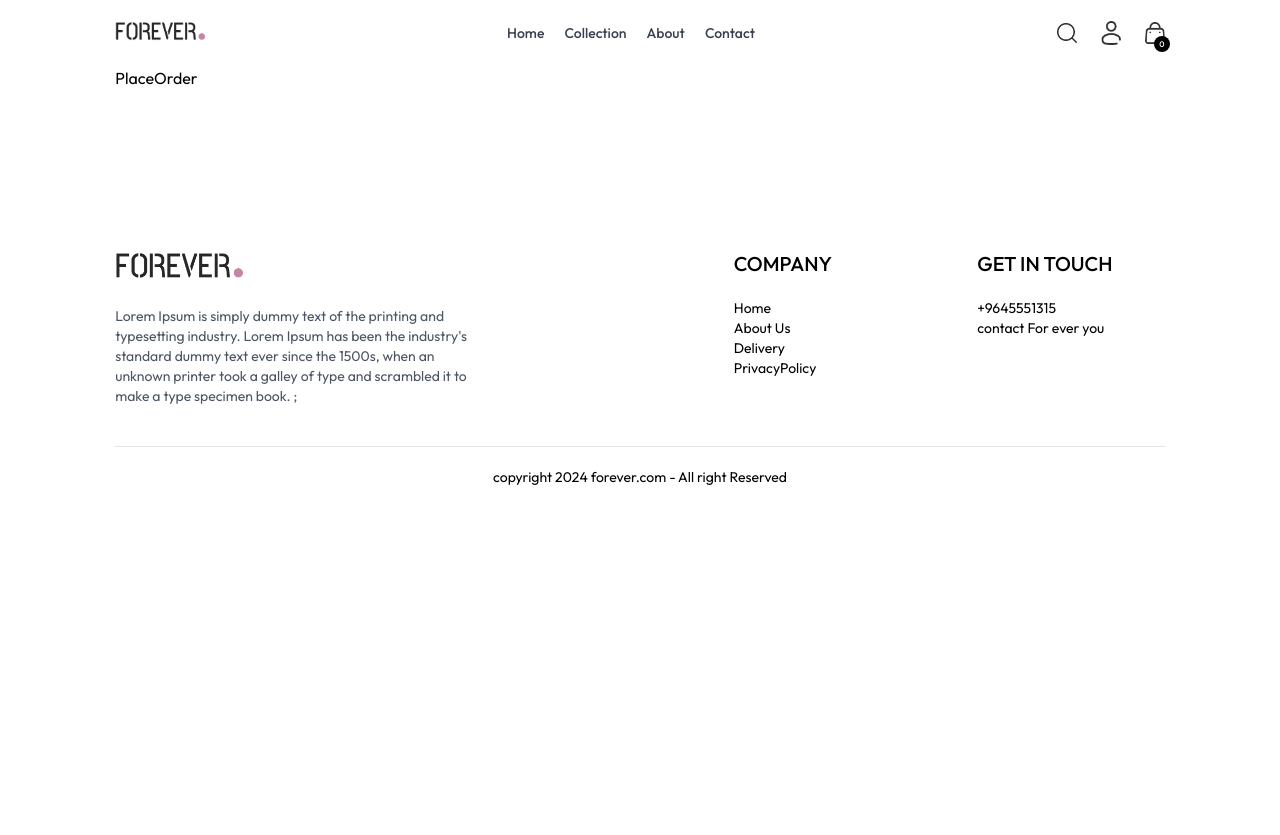
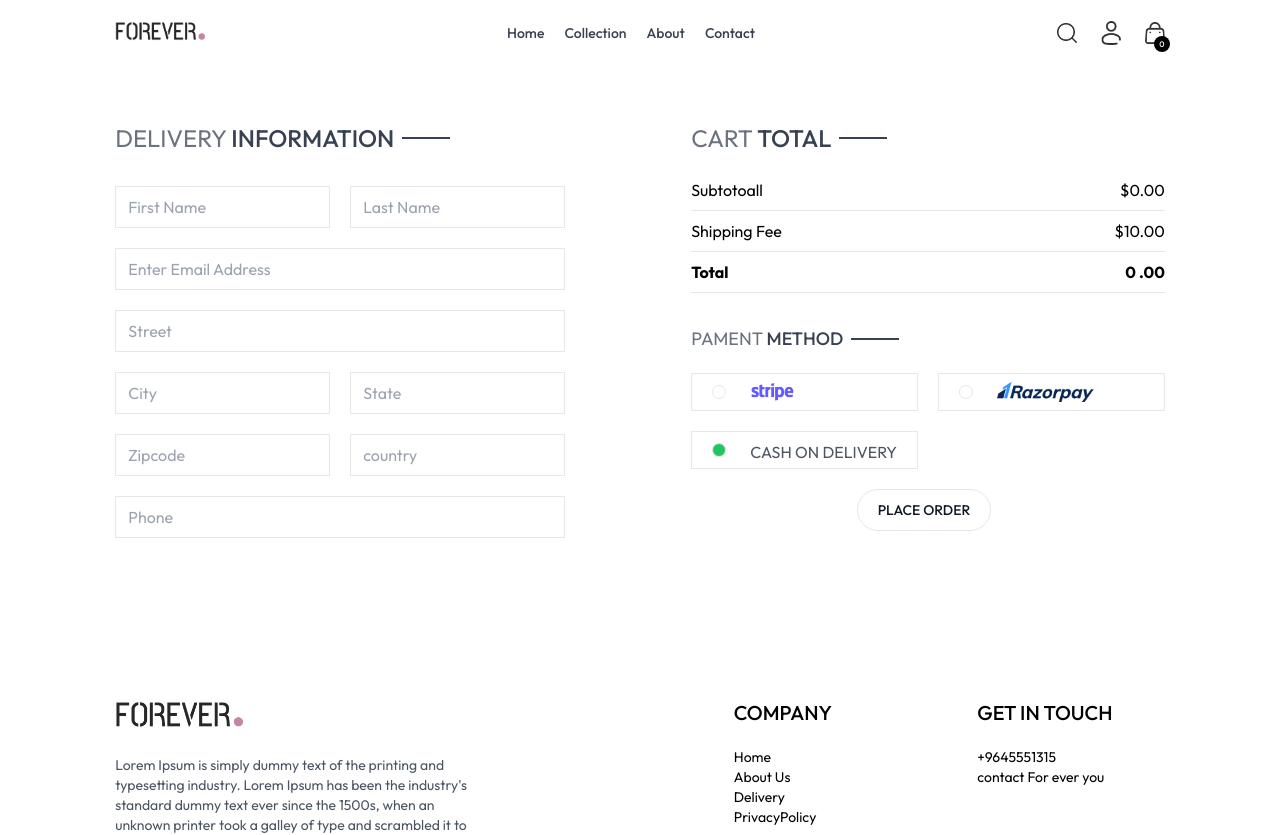
Before and after one commit to salmanulfarisvnb/e-commerce-Website, a React (Vite) app: page /place-order in a window 1280 px wide. Shown: the top 835 px of the page. Before the commit the page ends 800 px from the top, so only its background shows below. Built offline with nearby package versions, Linux system fonts and the light colour scheme.

Commit message:
place order added

```diff
--- a/src/components/CartTotal.jsx
+++ b/src/components/CartTotal.jsx
@@ -6,7 +6,7 @@ const CartTotal = () => {
   const { getCartAmount, delivery_fee, currency } = useContext(shopContext);
 
   return (
-    <div className="w-full text-2xl ">
+    <div className="w-full text-xl sm:text-2xl ">
       <Title text1={"CART "} text2={"TOTAL"} />
       <div className="flex flex-col gap-2 mt-3">
         <div className="flex justify-between text-base">
--- a/src/pages/PlaceOrder.jsx
+++ b/src/pages/PlaceOrder.jsx
@@ -1,7 +1,124 @@
-import React from "react";
+import React, { useContext, useState } from "react";
+import { ButtonBase, CartTotal, Title } from "../components";
+import { assets } from "../assets/frontend_assets/assets";
+import { shopContext } from "../context/ShopContext";
 
 const PlaceOrder = () => {
-  return <div>PlaceOrder</div>;
+  const [method, setMethod] = useState("cod");
+  const { navigate } = useContext(shopContext);
+  return (
+    <div className="flex flex-col justify-between gap-5 pt-5 md:flex-row sm:pt-14">
+      {/* .............Left  section ................. */}
+
+      <div className="flex flex-col gap-5 w-[450px] ">
+        <div className="text-xl sm:text-2xl">
+          <Title text1={"DELIVERY"} text2={"INFORMATION"} />
+        </div>
+        <div className="flex flex-col gap-3 sm:gap-5 sm:flex-row">
+          <input
+            className="w-full px-3 py-2 border"
+            type="text"
+            placeholder="First Name"
+          />
+          <input
+            className="w-full px-3 py-2 border"
+            type="text"
+            placeholder="Last Name"
+          />
+        </div>
+        <input
+          className="w-full px-3 py-2 border"
+          type="email"
+          required
+          placeholder="Enter Email Address "
+        />
+        <input
+          className="w-full px-3 py-2 border"
+          type="text"
+          placeholder="Street "
+        />
+        <div className="flex flex-col gap-3 sm:gap-5 sm:flex-row">
+          <input
+            className="w-full px-3 py-2 border"
+            type="text"
+            placeholder="City"
+          />
+          <input
+            className="w-full px-3 py-2 border"
+            type="text"
+            placeholder="State"
+          />
+        </div>
+        <div className="flex flex-col gap-3 sm:gap-5 sm:flex-row">
+          <input
+            className="w-full px-3 py-2 border"
+            type="text"
+            placeholder="Zipcode"
+          />
+          <input
+            className="w-full px-3 py-2 border"
+            type="text"
+            placeholder="country"
+          />
+        </div>
+        <input
+          className="w-full px-3 py-2 border"
+          type="tel"
+          placeholder="Phone "
+        />
+      </div>
+      {/* .................Right Section............. */}
+      <div>
+        <div className=" min-w-80">
+          <CartTotal />
+        </div>
+        <div className="mt-8 text-base sm:text-lg ">
+          <Title text1={"PAMENT"} text2={"METHOD"} />
+        </div>
+        <div className="grid grid-cols-1 gap-5 mt-2 xl:grid-cols-2">
+          <div
+            onClick={() => setMethod("spm")}
+            className="flex items-center justify-start px-5 py-2 border cursor-pointer max-sm:w-1/2 gap-x-6"
+          >
+            <p
+              className={` min-w-3.5 ${
+                method === "spm" ? "bg-green-500" : ""
+              } h-3.5 border rounded-full`}
+            ></p>
+            <img className="h-5 " src={assets.stripe_logo} alt="" />
+          </div>
+          <div
+            onClick={() => setMethod("rpm")}
+            className="flex items-center justify-start px-5 py-2 border cursor-pointer max-sm:w-1/2 gap-x-6"
+          >
+            <p
+              className={` min-w-3.5 ${
+                method === "rpm" ? "bg-green-500" : ""
+              } h-3.5 border rounded-full`}
+            ></p>
+            <img className="h-5 " src={assets.razorpay_logo} alt="" />
+          </div>
+          <div
+            onClick={() => setMethod("cod")}
+            className="flex items-center justify-start px-5 py-2 border cursor-pointer max-sm:w-1/2 gap-x-6"
+          >
+            <p
+              className={` min-w-3.5 ${
+                method === "cod" ? "bg-green-500" : ""
+              } h-3.5 border rounded-full`}
+            ></p>
+            <p className="h-5 text-gray-600 ">CASH ON DELIVERY</p>
+          </div>
+        </div>
+        <div
+          onClick={() => navigate("/orders")}
+          className="flex mt-5 xl:justify-center"
+        >
+          <ButtonBase text={"PLACE ORDER"} />
+        </div>
+      </div>
+    </div>
+  );
 };
 
 export default PlaceOrder;
```
